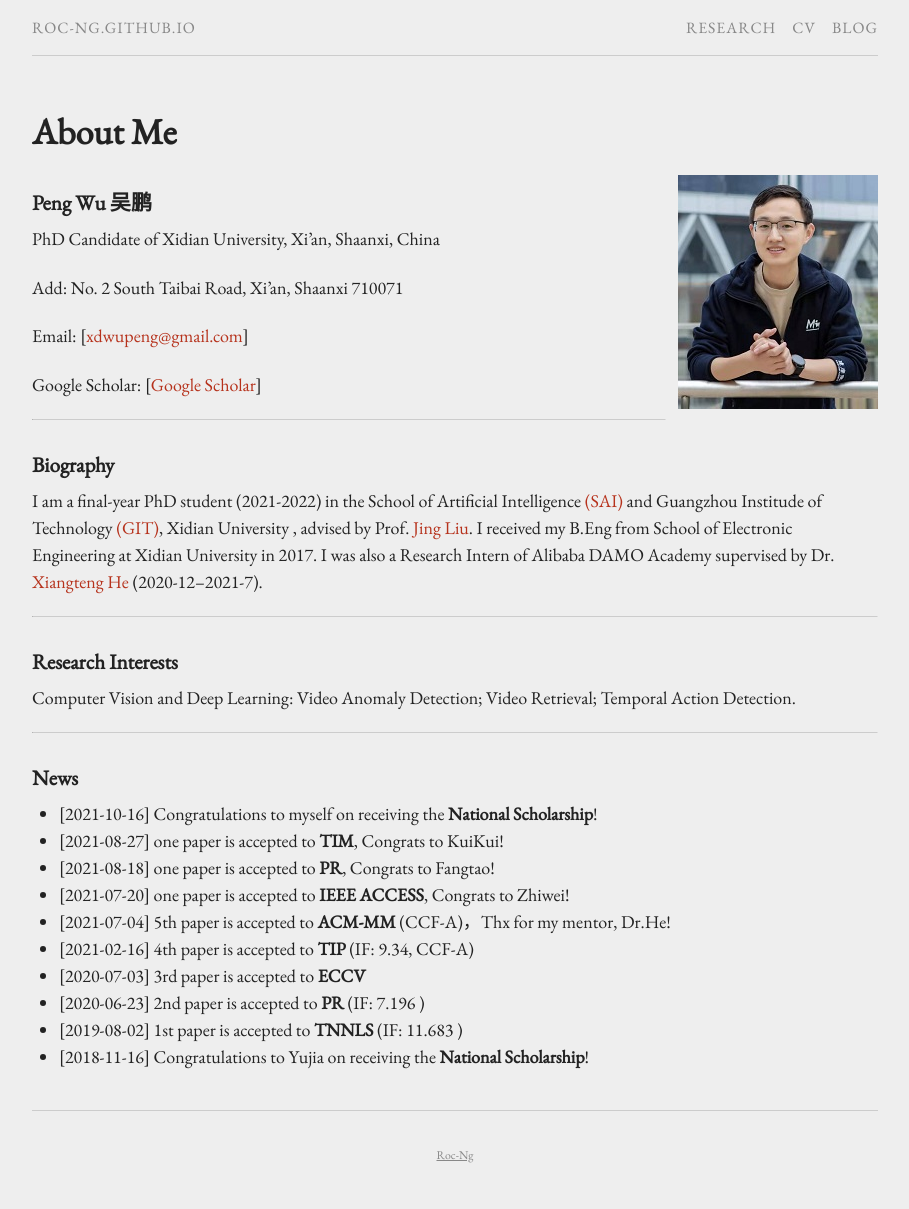
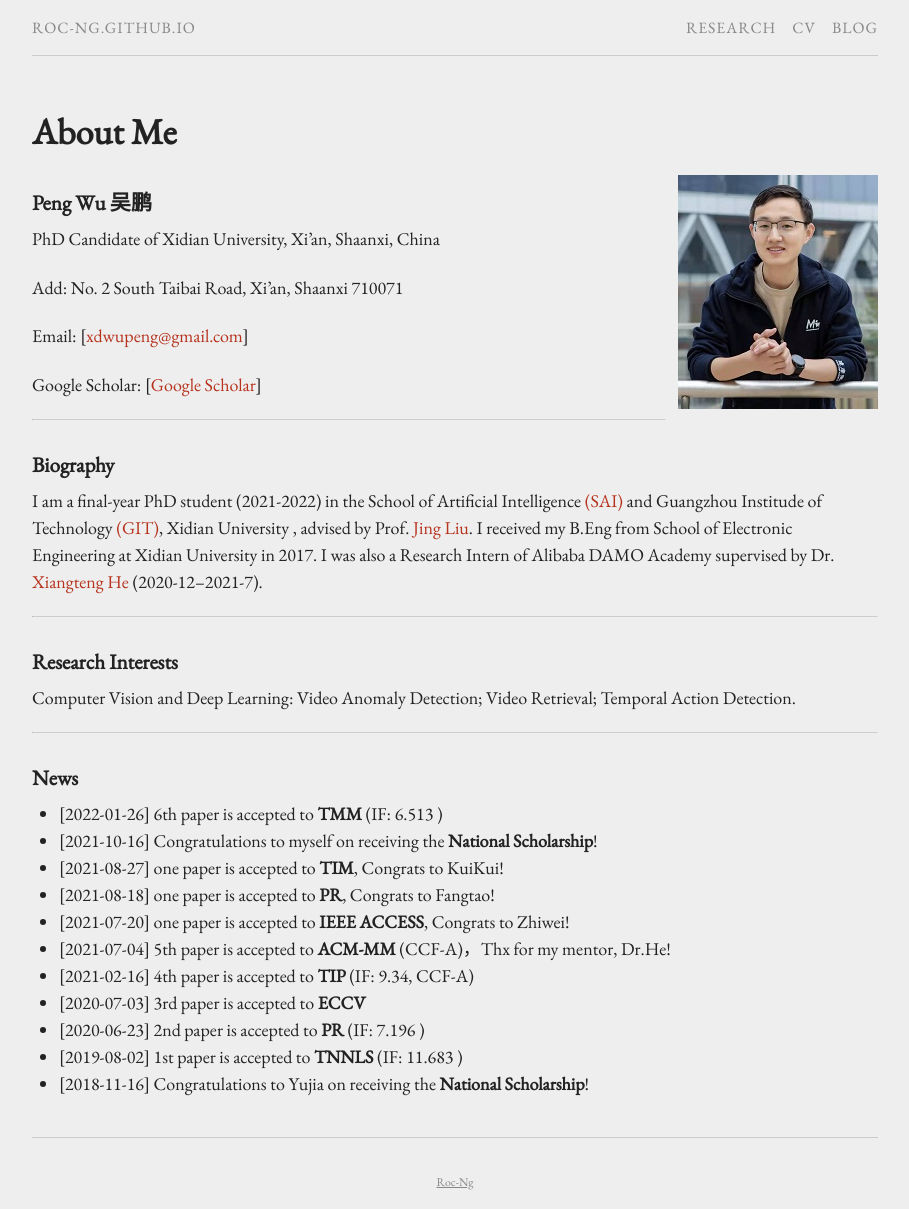
Before and after one commit to Roc-Ng/Roc-Ng.github.io, a Jekyll site: the page built from index.md, in a window 1280 px wide. Shown: the whole page, without its empty margins (185-1094 px from the left). Built offline with Jekyll 4.4.1, drawn with Linux system fonts in a browser that asks for light colours; before the commit the page ends 1182 px from its top, so only the background shows below that.

Commit message:
Update index.md

```diff
--- a/index.md
+++ b/index.md
@@ -31,6 +31,7 @@ Computer Vision and Deep Learning: Video Anomaly Detection; Video Retrieval; Tem
 ------
 
 ### News
++ [2022-01-26]  6th paper is accepted to **TMM** (IF: 6.513 )
 + [2021-10-16]  Congratulations to myself on receiving the **National Scholarship**!
 + [2021-08-27]  one paper is accepted to **TIM**, Congrats to KuiKui!
 + [2021-08-18]  one paper is accepted to **PR**, Congrats to Fangtao!
```
